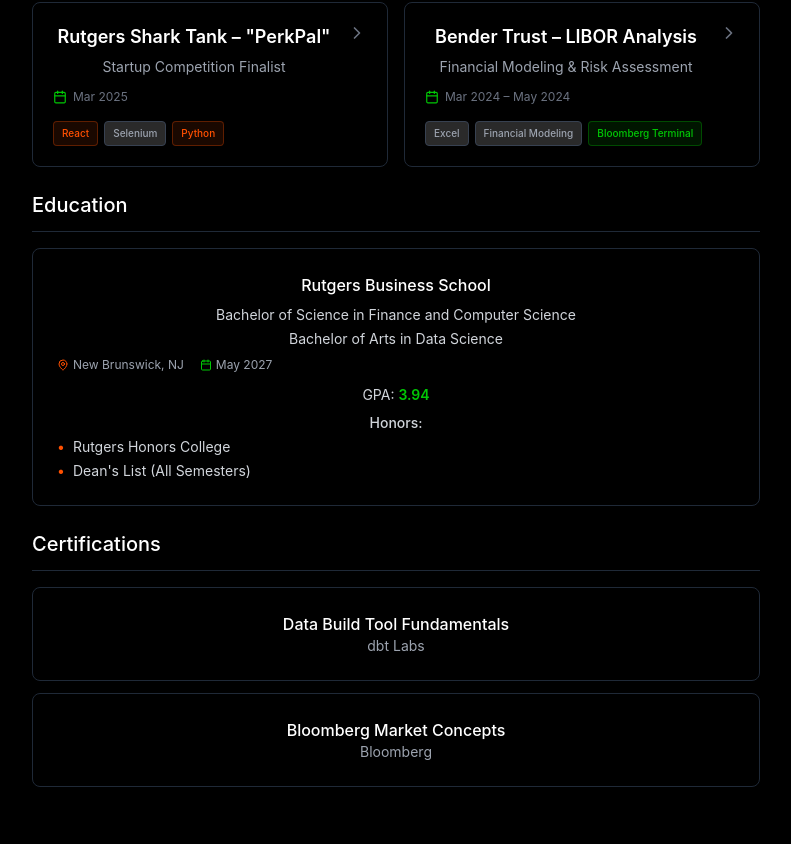
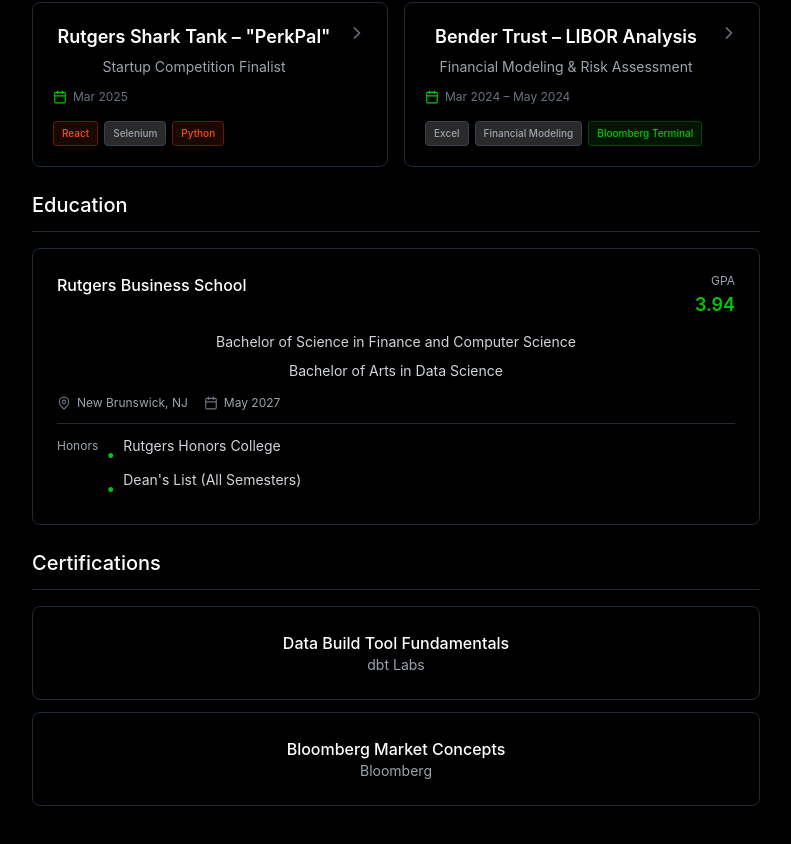
Before and after one commit to vp-27/portfolio, a React (Vite) app: page / in a window 1280 px wide. Shown: the part 1529-2373 px from the top of the page, without its empty margins (32-823 px from the left). Built offline with nearby package versions, Linux system fonts and the light colour scheme.

Commit message:
edu section

```diff
--- a/src/components/PortfolioSections.tsx
+++ b/src/components/PortfolioSections.tsx
@@ -85,32 +85,50 @@
         <div className="space-y-3">
           {education.map((edu) => (
             <div key={edu.id} className="bg-transparent border border-gray-800 rounded-lg p-6 hover:border-gray-600 hover:bg-[#0A0A0A] transition-all">
-              <h3 className="font-medium text-white mb-2">{edu.institution}</h3>
-              {edu.degrees.map((degree, idx) => (
-                <p key={idx} className="text-sm text-gray-300 mb-1">{degree}</p>
-              ))}
-              <div className="flex items-center gap-4 text-xs text-gray-400 mt-2 mb-3">
-                <div className="flex items-center gap-1">
-                  <MapPin className="w-3 h-3 text-[#FF5000]" />
+              {/* Header with institution name and GPA */}
+              <div className="flex items-start justify-between mb-3">
+                <h3 className="font-medium text-white text-base">{edu.institution}</h3>
+                <div className="text-right">
+                  <div className="text-xs text-gray-400 mb-0.5">GPA</div>
+                  <div className="text-lg font-semibold text-[#00C805]">{edu.gpa}</div>
+                </div>
+              </div>
+
+              {/* Degrees */}
+              <div className="space-y-1.5 mb-3">
+                {edu.degrees.map((degree, idx) => (
+                  <p key={idx} className="text-sm text-gray-300 leading-relaxed">{degree}</p>
+                ))}
+              </div>
+
+              {/* Location and Date */}
+              <div className="flex items-center gap-4 text-xs text-gray-400 mb-3">
+                <div className="flex items-center gap-1.5">
+                  <MapPin className="w-3.5 h-3.5 text-gray-500" />
                   <span>{edu.location}</span>
                 </div>
-                <div className="flex items-center gap-1">
-                  <Calendar className="w-3 h-3 text-[#00C805]" />
+                <div className="flex items-center gap-1.5">
+                  <Calendar className="w-3.5 h-3.5 text-gray-500" />
                   <span>{edu.graduationDate}</span>
                 </div>
               </div>
-              <p className="text-sm text-gray-300 mb-2">GPA: <span className="text-[#00C805] font-semibold">{edu.gpa}</span></p>
-              <div className="text-sm text-gray-300">
-                <p className="font-medium mb-1">Honors:</p>
-                <ul className="space-y-1">
-                  {edu.honors.map((honor, idx) => (
-                    <li key={idx} className="flex gap-2">
-                      <span className="text-[#FF5000]">•</span>
-                      <span>{honor}</span>
-                    </li>
-                  ))}
-                </ul>
-              </div>
+
+              {/* Honors */}
+              {edu.honors && edu.honors.length > 0 && (
+                <div className="pt-3 border-t border-gray-800">
+                  <div className="flex items-start gap-2">
+                    <span className="text-xs text-gray-400 mt-0.5 flex-shrink-0">Honors</span>
+                    <div className="flex-1 space-y-1">
+                      {edu.honors.map((honor, idx) => (
+                        <div key={idx} className="flex items-start gap-2">
+                          <span className="text-[#00C805] mt-1.5 flex-shrink-0">•</span>
+                          <span className="text-sm text-gray-300">{honor}</span>
+                        </div>
+                      ))}
+                    </div>
+                  </div>
+                </div>
+              )}
             </div>
           ))}
         </div>
```
